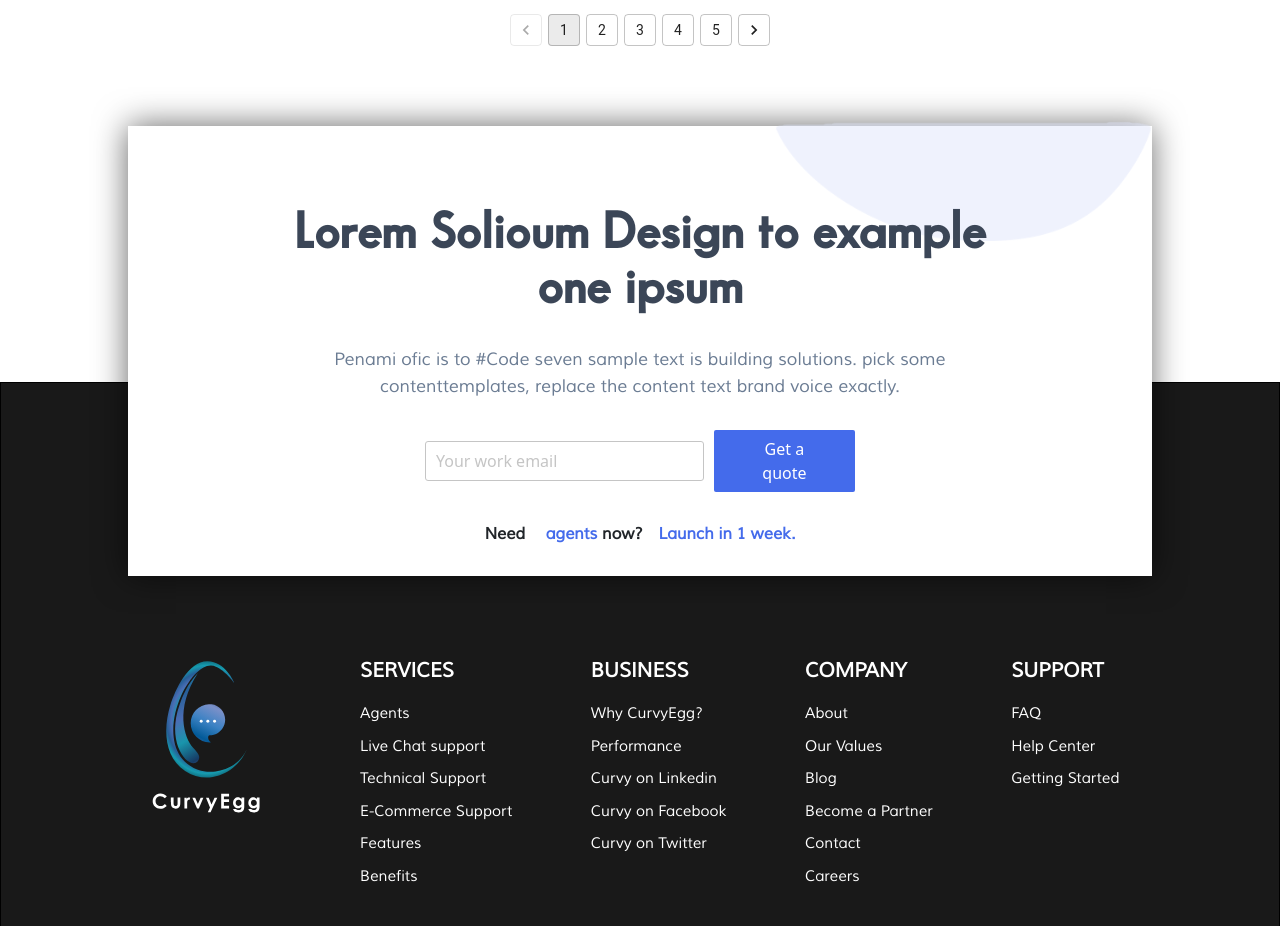
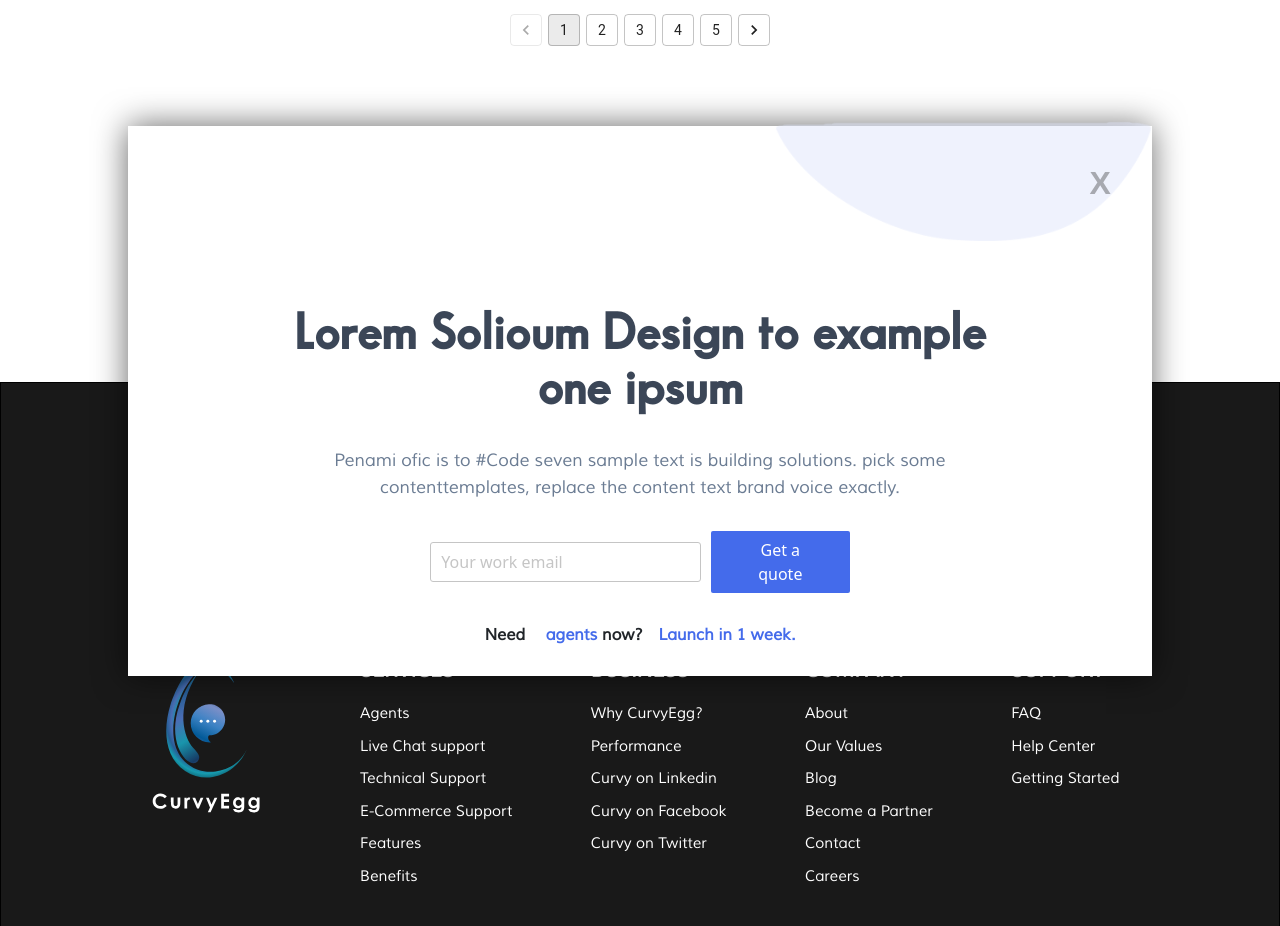
Before and after one commit to kashirali/arslan-curvyegg, a React (Create React App) app: page /blog in a window 1280 px wide. Shown: the part 3540-4466 px from the top of the page. Built offline with nearby package versions, Linux system fonts and the light colour scheme.

Commit message:
button added

```diff
--- a/src/Components/Subform/Subform.js
+++ b/src/Components/Subform/Subform.js
@@ -7,15 +7,23 @@ import halfc from '../../assets/half.png'
 
 import Aos from 'aos'
 
-function Subform() {
+const closingInAction = (here) =>
+{
+    here(false);
+}
+function Subform(props) {
     useEffect(()=>(
         Aos.init({
             duration:2000
         })
     ))
     return (
+        <div className="kala">
         <div className="subform_top" style={{position:'absolute'}}>
             <div className="div_center">
+            <div className='popclosebut'>
+        <button className="" onClick={()=>closingInAction(props.kiara)}>X</button>
+        </div>
                 <img data-aos="fade-right" src={halfc} style={{position:'absolute',top:'-5px' ,right:'0px',zIndex:'-1'}} width="377px" height="120px"/>
                 <div className="contain">
                     <h3 className="subform_main_head fontsforweb_fontid_9785">Lorem Solioum Design to example one ipsum</h3>
@@ -29,7 +37,7 @@ function Subform() {
                      <p className="need">Need <span>agents</span> now?<span>Launch in 1 week.</span></p>
                 </div>
             </div>
-        </div>
+        </div></div>
 
     )
 }
--- a/src/Components/Subform/subform.css
+++ b/src/Components/Subform/subform.css
@@ -29,7 +29,8 @@
 
 .div_center{
     width:80%;
-    height:90%;
+    height:auto;
+    padding: 1%;
     margin:auto;
     background-color: #ffffff;
     box-shadow: 0px 0px 31.68px 0.32px rgba(0,0,0,0.6);
--- a/src/Pages/Support/Support.js
+++ b/src/Pages/Support/Support.js
@@ -57,7 +57,7 @@ function Support() {
 
     </div>))
     return (
-        <div style={{overflow:'hidden'}}>
+        <div style={{overflow:'hidden'}} id="nts_tester">
             <Header color="white"/>
             {showsubform? <motion.div className='subformonmob' style={{position:'absolute',top:'120px',left:0,width:'100%'}}
                   animate={{
@@ -69,7 +69,7 @@ function Support() {
                     scale:0.5
                 }}
                 >
-                    <Subform/>
+                    <Subform kiara = {setShowsubform}/>
                 </motion.div>:null}
                 <div className="support_showcase">
                     <img src={sprinkles} width="195px" className="sprinkleLeft"/>
```
Also changed, not shown: 1 other file (tests, documents, lock files or other folders).
